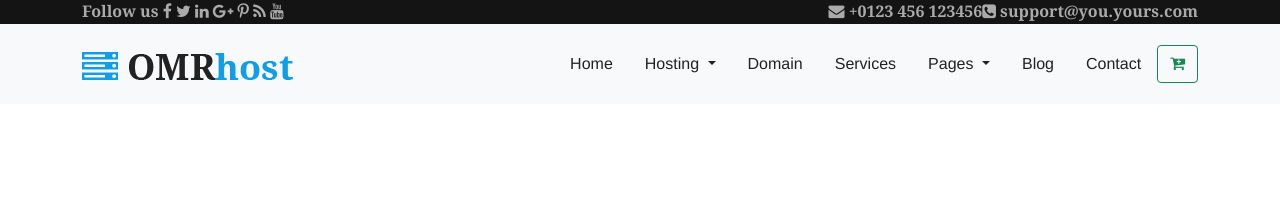
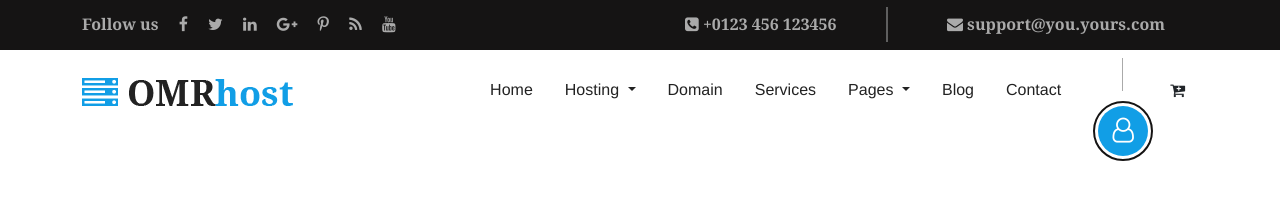
Before and after one commit to md-miraz-uddin/Test-Job-Front-End-Dev.-by-ThemeLooks-Ltd, a plain HTML site: page index.html in a window 1280 px wide. Drawn offline with Linux system fonts and the light colour scheme.

Commit message:
Nav bar and Header Completed

```diff
--- a/index.html
+++ b/index.html
@@ -33,39 +33,41 @@
     <div class="header">
       <div class="container">
         <div class="row">
-          <div class="col-md-6 social_icons">
-            <a href="#">Follow us</a>
-            <a href="#">
+          <div class="col-md-12 col-lg-6 social_icons">
+            <a href="#" class="me-3">Follow us</a>
+            <a href="#" class="me-3">
               <i class="fa fa-facebook" aria-hidden="true"></i>
             </a>
-            <a href="#">
+            <a href="#" class="me-3">
               <i class="fa fa-twitter" aria-hidden="true"></i>
             </a>
-            <a href="#">
+            <a href="#" class="me-3">
               <i class="fa fa-linkedin" aria-hidden="true"></i>
             </a>
-            <a href="#">
+            <a href="#" class="me-3">
               <i class="fa fa-google-plus" aria-hidden="true"></i>
             </a>
-            <a href="#">
+            <a href="#" class="me-3">
               <i class="fa fa-pinterest-p" aria-hidden="true"></i>
             </a>
-            <a href="#">
+            <a href="#" class="me-3">
               <i class="fa fa-rss" aria-hidden="true"></i>
             </a>
-            <a href="#">
+            <a href="#" class="me-3">
               <i class="fa fa-youtube" aria-hidden="true"></i>
             </a>
           </div>
-          <div class="col-md-6 d-flex justify-content-end">
+          <div class="col-md-12 col-lg-6 d-flex social_info">
+            <div class="info_partition">
               <a href="#">
-              <i class="fa fa-envelope" aria-hidden="true"></i>
+                <i class="fa fa-phone-square" aria-hidden="true"></i>
                 <span>+0123 456 123456</span>
               </a>
               <a href="#">
-              <i class="fa fa-phone-square" aria-hidden="true"></i>
+                <i class="fa fa-envelope" aria-hidden="true"></i>
                 <span>support@you.yours.com</span>
               </a>
+            </div>
           </div>
         </div>
       </div>
@@ -75,15 +77,21 @@
     <nav class="navbar navbar-expand-lg navbar-light bg-light">
       <div class="container">
         <a class="navbar-brand" href="#">
-          <img src="./public/assets/img/logo.png" alt="">
+          <img src="./public/assets/img/logo.png" alt="" />
         </a>
         <div class="d-flex order-md-1 order-lg-2">
-          <form class="d-flex order-md-1 order-lg-2">
-            <!-- <input class="form-control me-2" type="search" placeholder="Search" aria-label="Search"> -->
-            <button class="btn btn-outline-success" type="submit">
+          <div class="d-flex order-md-1 order-lg-2 form_part">
+            <form>
+              <button class="btn" type="submit">
                 <i class="fa fa-cart-plus" aria-hidden="true"></i>
               </button>
             </form>
+            <form class="login_btn">
+              <button class="btn" type="submit">
+                <i class="fa fa-user-o" aria-hidden="true"></i>
+              </button>
+            </form>
+          </div>
           <button
             class="navbar-toggler order-md-2 order-lg-1"
             type="button"
--- a/public/assets/css/media.css
+++ b/public/assets/css/media.css
@@ -1,4 +1,4 @@
-@media (min-width: 992px){
+@media (min-width: 992px) {
     .navbar-expand-lg .navbar-collapse {
         justify-content: end;
     }
@@ -8,16 +8,42 @@
 
 @media(max-width: 1399px) {}
 
-@media(max-width: 1199px) {}
+@media(max-width: 1199px) {
+    .nav-link {
+        padding: .5rem .7rem;
+    }
+}
 
 @media(max-width: 991px) {
-    .nav_justify{
+    .header .social_icons{
+        text-align: center;
+    }
+
+    .header .social_info{
         justify-content: center;
+    }
+
+    .nav_justify {
+        justify-content: center;
+    }
+
+    .login_btn {
+        bottom: 0px;
+    }
+
+    .form_part::after {
+        opacity: 0;
     }
 }
 
 @media(max-width: 767px) {}
 
 @media(max-width: 575px) {
-
+    .header {
+        line-height: 26px;
+        font-size: 14px;
+    }
+    .dropdown-menu[data-bs-popper] {
+        left: -86px;
+    }
 }
--- a/public/assets/css/style.css
+++ b/public/assets/css/style.css
@@ -116,6 +116,7 @@ input[type="password"]::-ms-reveal {
 /* Header */
 .header {
     background-color: #151414;
+    line-height: 50px;
 }
 
 .header a {
@@ -124,6 +125,28 @@ input[type="password"]::-ms-reveal {
 
 .header .social_icons a:hover {
     color: var(--brand-color);
+}
+
+.header .social_info{
+    justify-content: center;
+}
+
+.header .info_partition {
+	width: 480px;
+	display: flex;
+	justify-content: space-between;
+    position: relative;
+}
+
+.header .info_partition::after {
+	position: absolute;
+	content: '';
+	height: 35px;
+	width: 1px;
+	background-color: var(--subtitle-color);
+	left: 42%;
+	transform: translateX(-50%);
+	top: 7px;
 }
 
 /* Navigation */
@@ -153,7 +176,7 @@ input[type="password"]::-ms-reveal {
     background: var(--brand-color);
     width: 120%;
     height: 3px;
-    top: -31px;
+    top: -32px;
     left: 50%;
     transform: translateX(-50%);
     opacity: 0;
@@ -181,3 +204,56 @@ input[type="password"]::-ms-reveal {
 .navbar .dropdown-menu li {
     line-height: 50px;
 }
+
+.form_part{
+    padding-left: 80px;
+    position: relative;
+}
+
+.form_part::after {
+	position: absolute;
+	content: '';
+	top: 0;
+	left: 45px;
+	height: 33px;
+	width: 1px;
+    background-color: var(--subtitle-color);
+}
+
+.login_btn {
+	position: absolute;
+	bottom: -40px;
+	left: 15%;
+}
+
+.login_btn i{
+    background: var(--brand-color);
+    color: #fff;
+    font-size: 25px;
+    width: 50px;
+    height: 50px;
+    line-height: 50px;
+    border-radius: 50%;
+}
+
+.login_btn button{
+    border-radius: 50%;
+    outline: 2px solid #151414;
+    padding: 2px;
+}
+
+.login_btn button:focus:not(:focus-visible) {
+	outline: 2px solid #151414;
+}
+
+.navbar-light .navbar-toggler {
+	border-color: transparent;
+}
+
+.navbar-toggler:focus {
+	box-shadow: none;
+}
+
+nav.bg-light {
+	background-color: #fff !important;
+}
```
Lines whose indentation alone changed are shown as unchanged.
